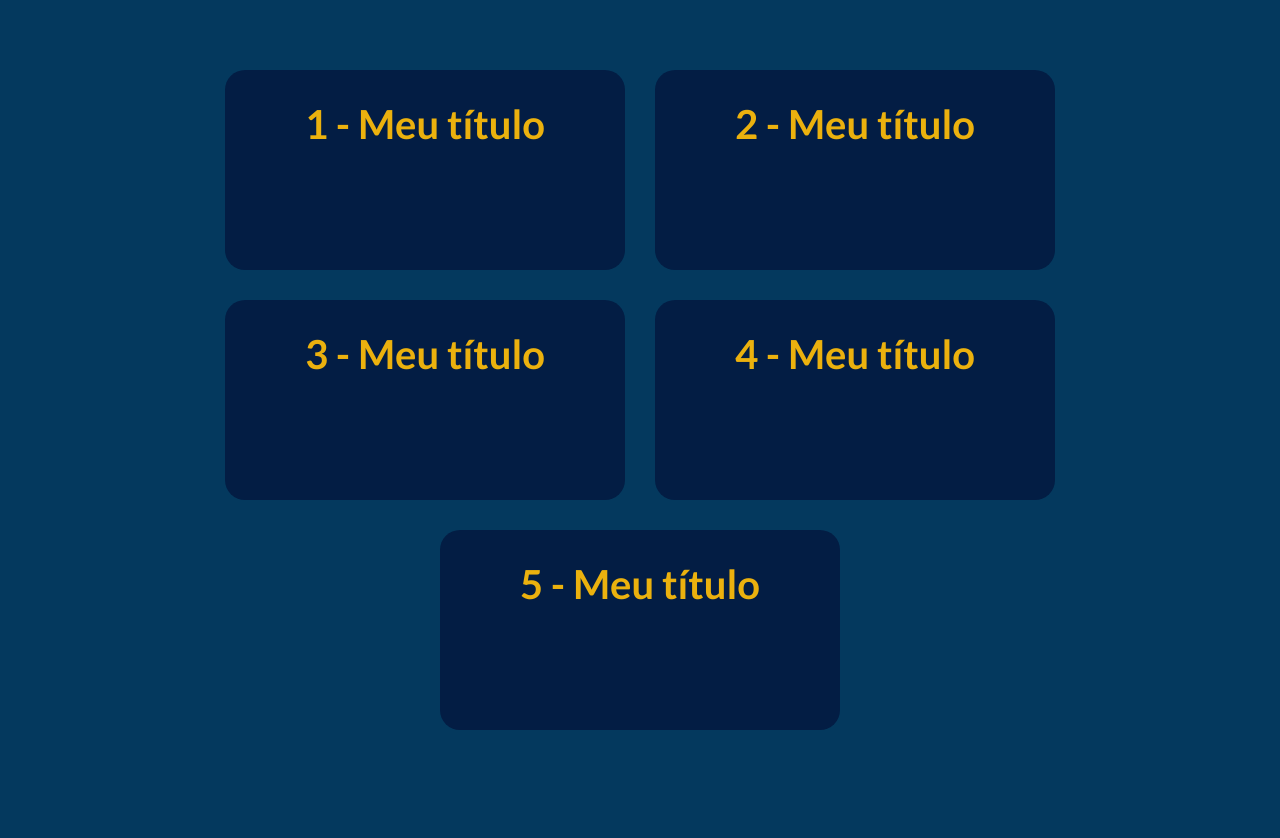
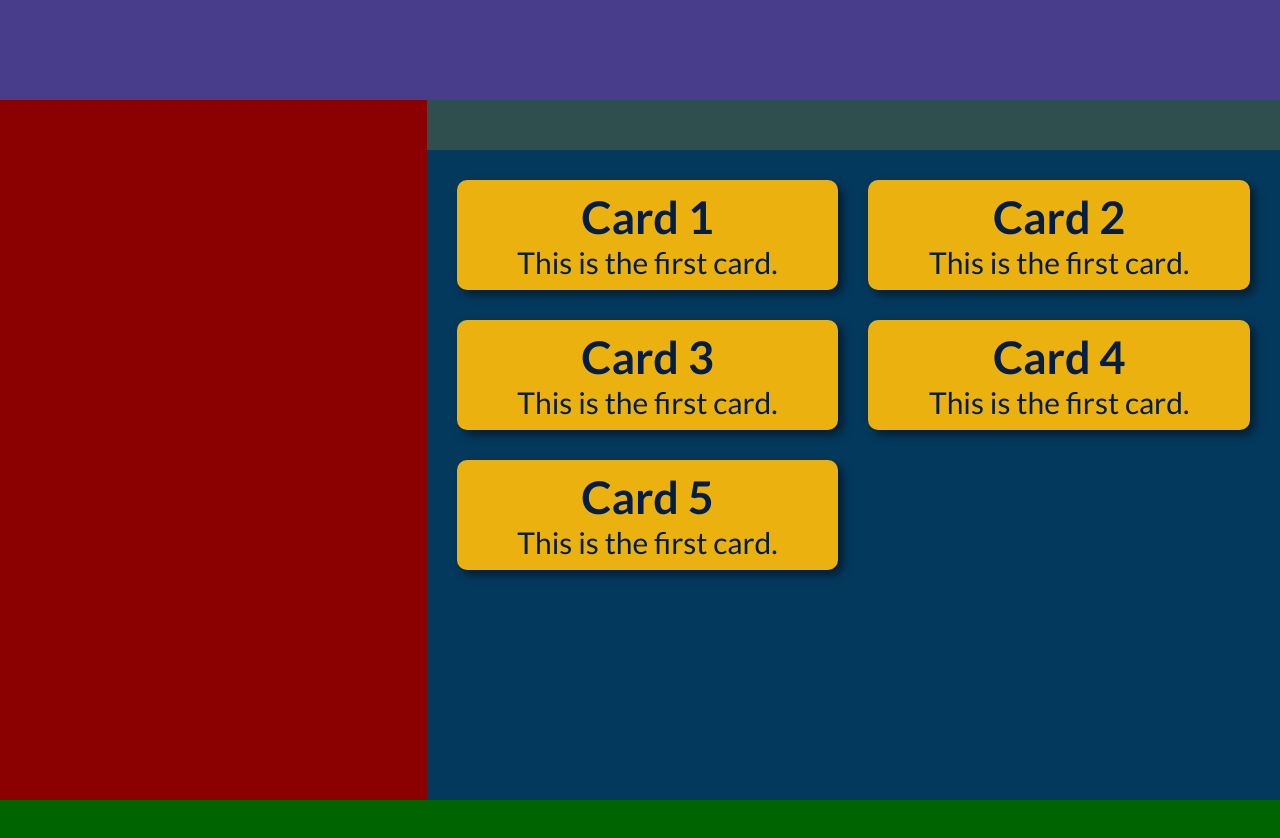
Before and after one commit to Julia-48/ppi2025_4inf1v, a React (Vite) app: page / in a window 1280 px wide. Shown: the top 838 px of the page. Before the commit the page ends 800 px from the top, so only its background shows below. Built offline with nearby package versions, Linux system fonts and the light colour scheme.

Commit message:
Aula 05/06 CSS grid

```diff
--- a/src/App.jsx
+++ b/src/App.jsx
@@ -1,11 +1,12 @@
 import "./styles/theme.css";
 import "./styles/global.css";
 import { MyTextList } from "./components/MyTextList";
+import { MyGrid } from "./components/MyGrid";
 
 export default function App() {
   return (
     <>
-      <MyTextList />
+      <MyGrid />
     </>
   );
 }
--- /dev/null
+++ b/src/components/MyGrid.jsx
@@ -0,0 +1,36 @@
+import styles from "./MyGrid.module.css";
+
+export function MyGrid() {
+    return (
+        <div className={styles.container}>
+            <header className={styles.header1} />
+            <header className={styles.header2} />
+            <aside className={styles.aside} />
+            <div className={styles.main}>
+                <div className={styles.grid}>
+                    <div className={styles.card}>
+                        <h2>Card 1</h2>
+                        <p>This is the first card.</p>
+                    </div>
+                    <div className={styles.card}>
+                        <h2>Card 2</h2>
+                        <p>This is the first card.</p>
+                    </div>
+                    <div className={styles.card}>
+                        <h2>Card 3</h2>
+                        <p>This is the first card.</p>
+                    </div>
+                    <div className={styles.card}>
+                        <h2>Card 4</h2>
+                        <p>This is the first card.</p>
+                    </div>
+                    <div className={styles.card}>
+                        <h2>Card 5</h2>
+                        <p>This is the first card.</p>
+                    </div>
+                </div>
+            </div>
+            <footer className={styles.footer} />
+        </div>
+    );
+}
--- /dev/null
+++ b/src/components/MyGrid.module.css
@@ -0,0 +1,63 @@
+.grid {
+    padding: 3rem;
+    display: grid;
+    gap: 3rem;
+    grid-template-columns: repeat(auto-fit, minmax(30rem, 1fr));
+}
+
+.card {
+    background-color: var(--primary-light);
+    color: var(--primary-dark);
+    padding: 1rem;
+    border-radius: 1rem;
+    box-shadow: 0.5rem 0.5rem 1rem rgba(0, 0, 0, 0.5);
+    font-size: 3rem;
+    text-align: center;
+}
+
+.container {
+    display: grid;
+
+    grid-template-areas:
+    "header1 header1"
+    "aside header2"
+    "aside main"
+    "footer footer";
+
+    grid-template-columns: 1fr 2fr;
+    grid-template-rows: 10rem 5rem calc(100vh - 15rem) 20rem;
+
+    @media (max-width: 1200px) {
+        grid-template-areas:
+    "header1"
+    "header2"
+    "main"
+    "footer";
+
+    grid-template-columns: 1fr 2fr;
+    }
+}
+
+.header1 {
+    grid-area: header1;
+    background-color: darkslateblue;
+}
+
+.header2 {
+    grid-area: header2;
+    background-color: darkslategray;
+}
+
+.aside {
+    grid-area: aside;
+    background-color: darkred;
+
+    @media (max-width: 1200px) {
+        display: none;
+    }
+}
+
+.footer {
+    grid-area: footer;
+    background-color: darkgreen;
+}
--- a/src/components/MyText.module.css
+++ b/src/components/MyText.module.css
@@ -1,11 +1,15 @@
 .container {
     /* margin: 0 auto; */
-    max-width: 50rem;
+    width: 30rem;
+
+    width: 30rem;
+    @media (max-width: 768px) {
+        width: 80%;
+    }
 }
 
 .div {
-    height: 20rem;
-    width: 40rem;
+    height: 30rem;
     background-color: var(--primary-dark);
     box-shadow: 0 0 1rem var(--secondary-dark);
     /* margin: 3rem 5rem; */
@@ -18,7 +22,13 @@
     font-size: 4rem;
     color: var(--primary-light);
     text-align: center;
-    margin-bottom: 2rem
+    margin-bottom: 2rem;
+
+    @media (max-width: 768px) {
+        font-size: 2rem;
+    }
+
+
 }
 
 .text {
--- a/src/components/MyTextList.jsx
+++ b/src/components/MyTextList.jsx
@@ -44,6 +44,8 @@ export function MyTextList() {
   return (
     //React Fragment
 
+    <div>
+    <h1 className={styles.title}>Meus textos</h1>
     <div className={styles.container}>
       {texts.map((text, index) => (
         <MyText key={index} title={`${index + 1} - ${text.title}`}>
@@ -51,5 +53,6 @@ export function MyTextList() {
         </MyText>
       ))}
     </div>
+    </div>
   );
 }
--- a/src/components/MyTextList.module.css
+++ b/src/components/MyTextList.module.css
@@ -12,4 +12,24 @@
     /* EIXO VERTICAL - Cross Axis */
     align-items: center; /* flex-start flex-end center baseline stretch */
     align-content: center;
+
+    @media (max-width: 768px) {
+        font-size: 3rem;
+    }
 }
+
+.title {
+    font-weight: bolder;
+    font-size: 4rem;
+    color: var(--primary-light);
+    text-align: center;
+    margin-bottom: 2rem;
+
+    @media (max-width: 1200px) {
+        font-size: 6rem;
+
+        @media (max-width: 768px) {
+        font-size: 3rem;
+    }
+    }
+}
```
